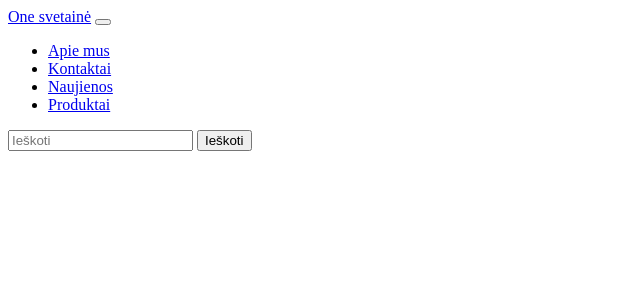
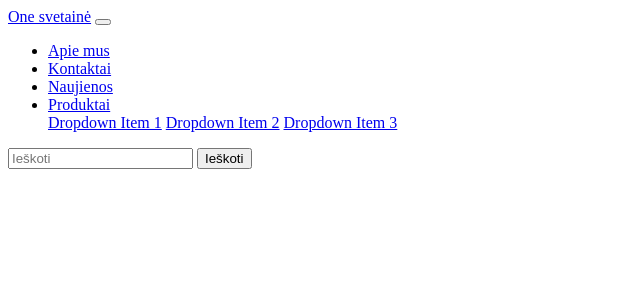
Before and after one commit to spartus123/one-2, a Flask app: template templates/nav.html in a window 1280 px wide. Shown: the top 300 px of the page, without its empty margins (0-640 px from the left). Run offline with Flask 3, Linux system fonts and the light colour scheme; the template is opened without the code that fills it, so the values that code supplies are empty.

Commit message:
Update nav.html

```diff
--- a/templates/nav.html
+++ b/templates/nav.html
@@ -16,8 +16,13 @@
         <li class="nav-item">
           <a class="nav-link" href="/naujienos">Naujienos</a>
         </li>
-        <li class="nav-item">
-          <a class="nav-link" href="/produktai">Produktai</a>
+        <li class="nav-item dropdown">
+          <a class="nav-link dropdown-toggle" href="/produktai" id="navbarDropdown" role="button" data-bs-toggle="dropdown" aria-haspopup="true" aria-expanded="false">Produktai</a>
+          <div class="dropdown-menu" aria-labelledby="navbarDropdown">
+            <a class="dropdown-item" href="#">Dropdown Item 1</a>
+            <a class="dropdown-item" href="#">Dropdown Item 2</a>
+            <a class="dropdown-item" href="#">Dropdown Item 3</a>
+          </div>
         </li>
       </ul>
       <form class="d-flex" role="search">
@@ -27,4 +32,4 @@
     </div>
   </div>
 </nav>
- {% endblock %}
+{% endblock %}
```
